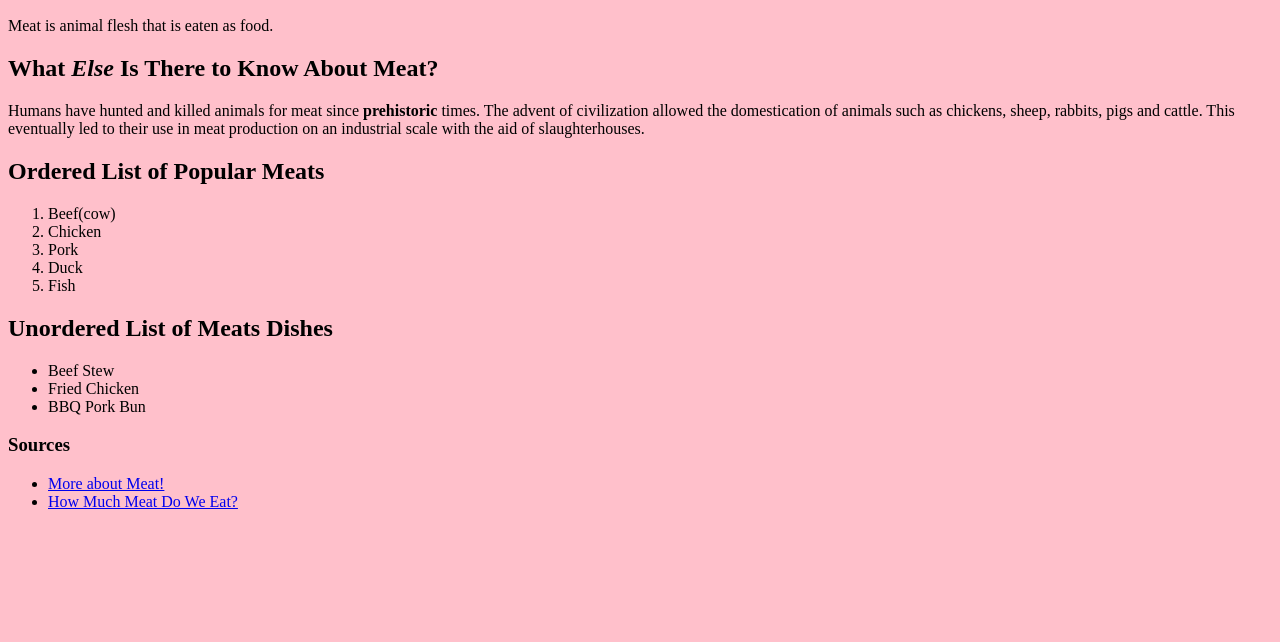
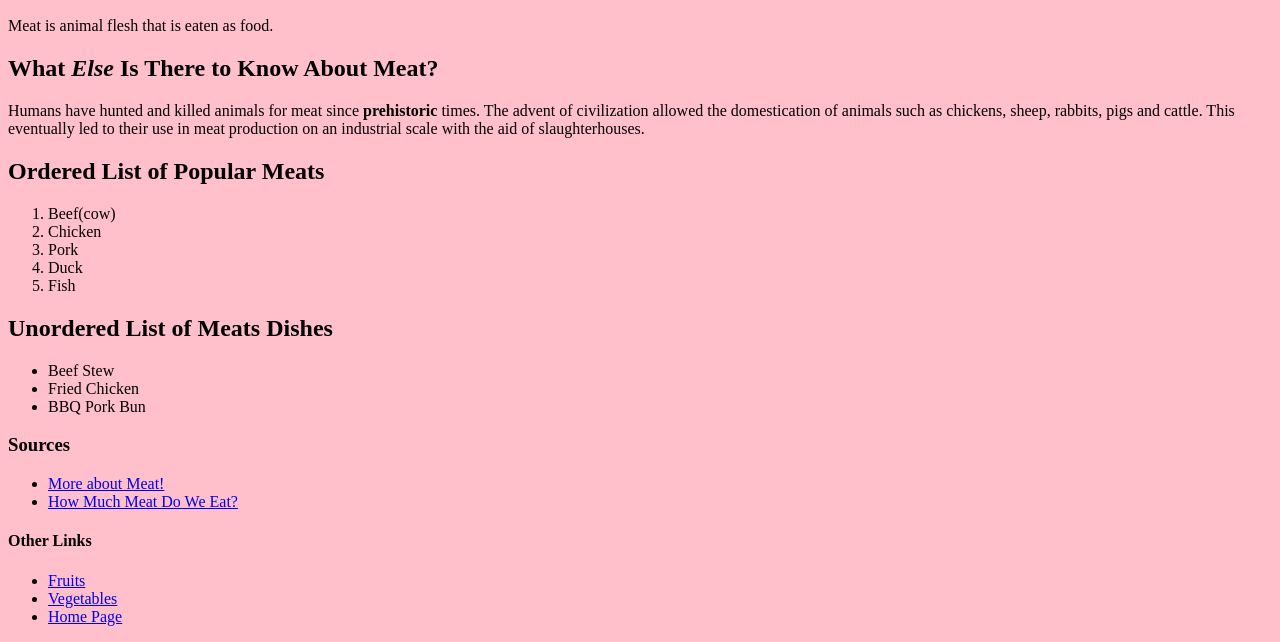
Before and after one commit to lsimpson667/Food-Webpage, a plain HTML site: page Meat.html in a window 1280 px wide. Shown: the part 316-958 px from the top of the page. Before the commit the page ends 843 px from the top, so only its background shows below. Drawn offline with Linux system fonts and the light colour scheme.

Commit message:
I added links to the home page and Fruits/Veggies

```diff
--- a/Meat.html
+++ b/Meat.html
@@ -42,6 +42,15 @@
                 <li><a href="https://www.worldatlas.com/articles/meat-consumption-in-america.html" target="_blank">How Much Meat Do We Eat?</a></li>
                 </ul>
             </p>
+            <h4>Other Links</h4>
+            <p>
+                <ul>
+                <li><a href="Fruits.html" target="_blank">Fruits</a></li>
+                <li><a href="vegetables.html" target="_blank">Vegetables</a></li>
+                <li><a href="index.html" target="_blank">Home Page</li>
+                </ul>
+
+            </p>
 
         </body>
 
```
